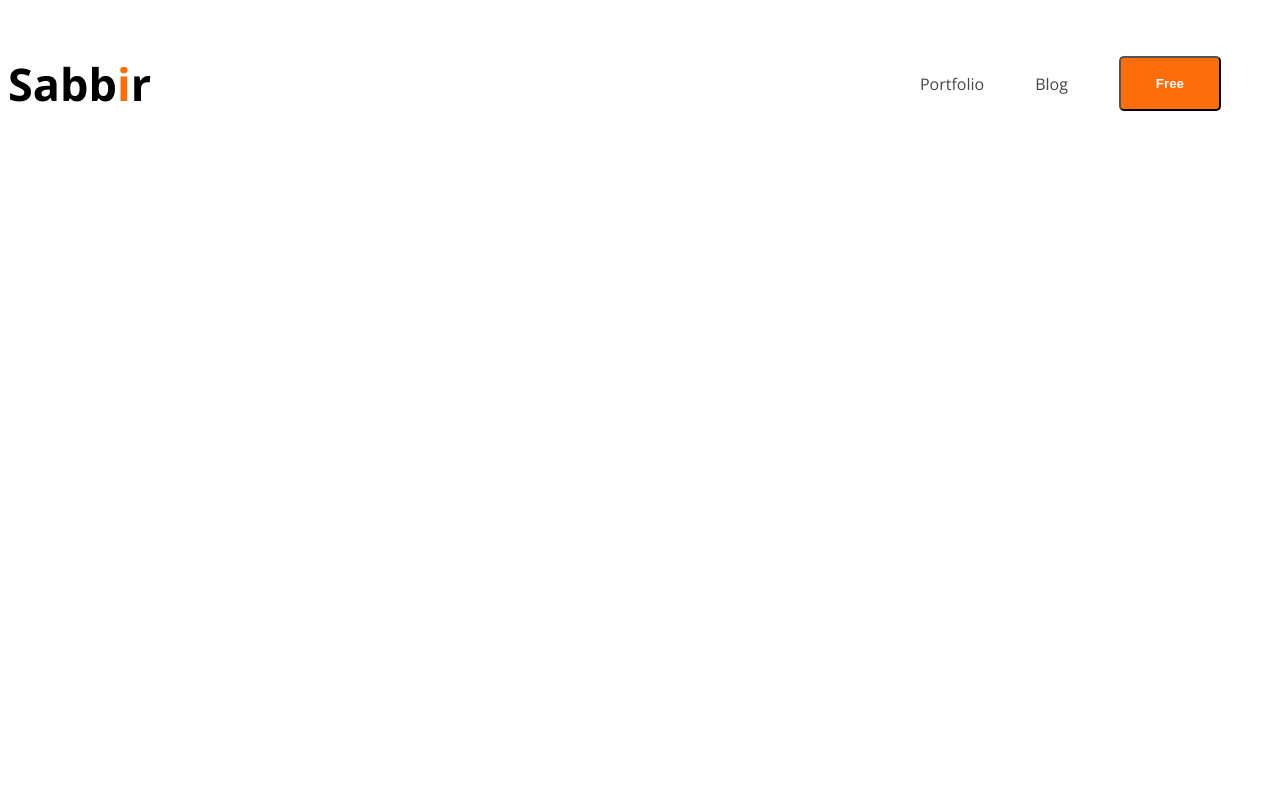
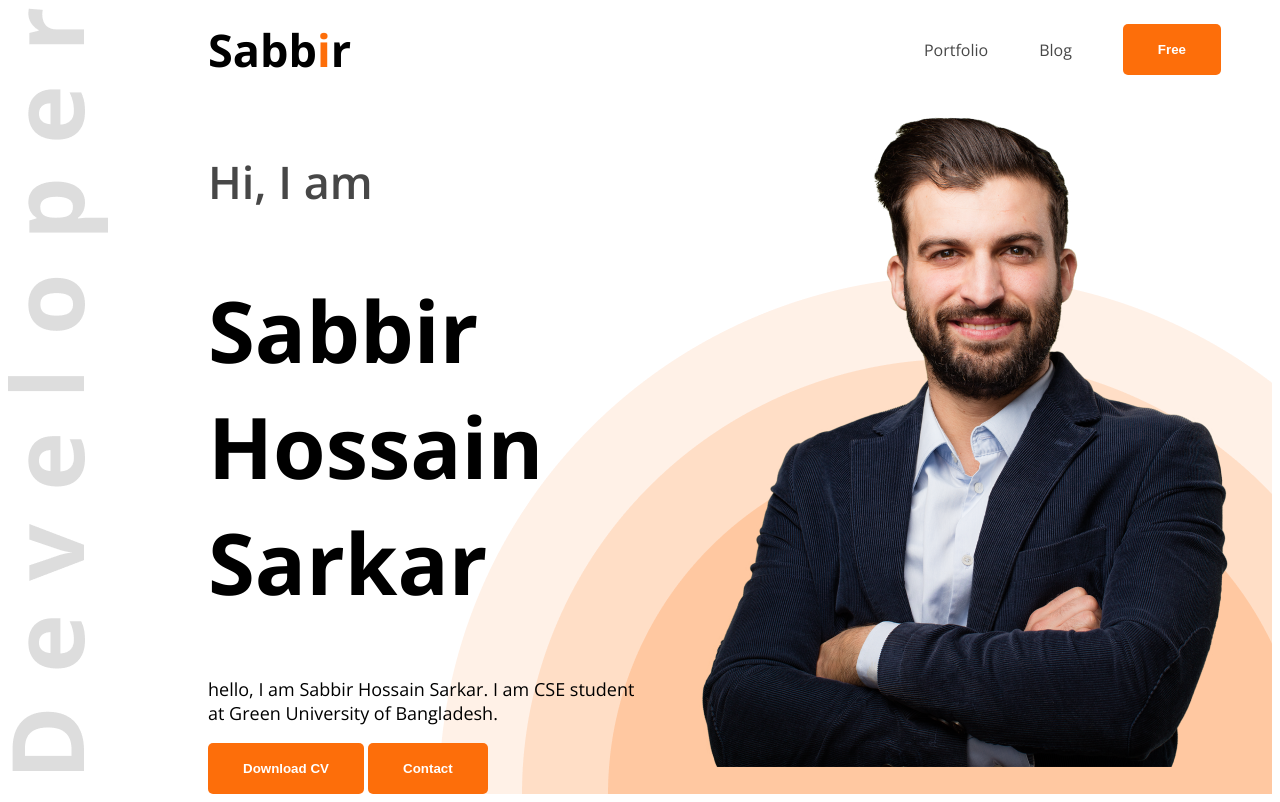
Before and after one commit to SabbirHsarkar/portfolio, a plain HTML site: page index.html in a window 1280 px wide. Drawn offline with nearby package versions, Linux system fonts and the light colour scheme.

Commit message:
1st Page

```diff
--- a/index.html
+++ b/index.html
@@ -10,7 +10,7 @@
     <link rel="stylesheet" href="styles/portfolio.css">
 </head>
 <body class="open-sans ">
-    <header>
+    <header class="header">
         <nav>
             <h3 class="nav-title">Sabb<span class="colori">i</span>r</h3>
             <ul>
@@ -21,7 +21,19 @@
 
             </ul>
         </nav>
+  <div class="banner">
 
+    <div class="banner-content">
+  <h4 class="banner-greetings dark-2">Hi, I am</h4>
+  <h1 class="banner-title">Sabbir Hossain Sarkar</h1>
+  <p class="banner-description">
+    hello, I am Sabbir Hossain Sarkar. I am CSE student at Green University of Bangladesh.
+  </p>
+  <button class="btn-primary">Download CV</button>
+  <button class="btn-primary">Contact</button>
+    </div>
+    <img class="banner-profile-pic" src="images/hardy.png" alt="">
+  </div>
     </header>
     <main>
 
--- a/styles/portfolio.css
+++ b/styles/portfolio.css
@@ -32,12 +32,14 @@ nav ul{
    font-weight: bold;
    color: #FFFFFF;
    padding: 18px 35px;
+   border:none;
    border-radius: 5px;
 }
 
 .nav-title{
     font: weight 800px;
     font-size: 45px;
+    margin: 0 35px 0 200px;
 }
 
 nav ul li{
@@ -48,3 +50,38 @@ nav ul li{
 nav li a{
     text-decoration: none;
 }
+/*header*/
+
+.header{
+    background-image: url(../images/developer.png),url(../images/header_bg.png);
+    background-repeat: no-repeat;
+    background-position: top left,bottom right;
+}
+
+/*banner style*/
+.banner{
+    display:flex;
+    justify-content: space-between;
+    margin: 0 35px 0 200px;
+}
+
+.banner-content{
+    max-width: 585px;;
+}
+.banner-greetings{
+    font-size: 45px;
+    font-weight: 600;
+}
+
+.banner-title{
+    font-size: 85px;
+    font-weight: bold;
+}
+.banner-description{
+    font-size: 18px;
+}
+
+.banner-profile-pic{
+    width: 584px;
+    height: 676px;
+}
```
